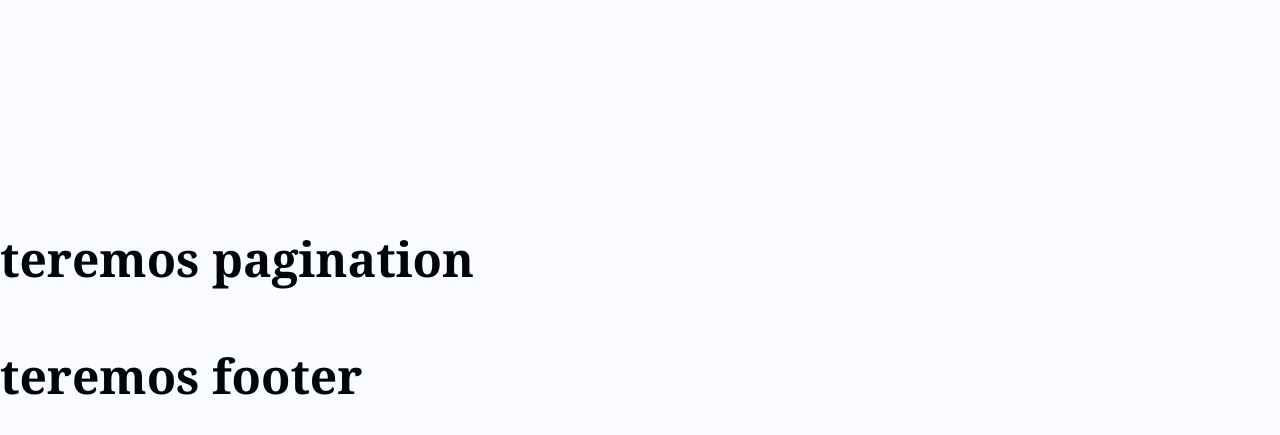
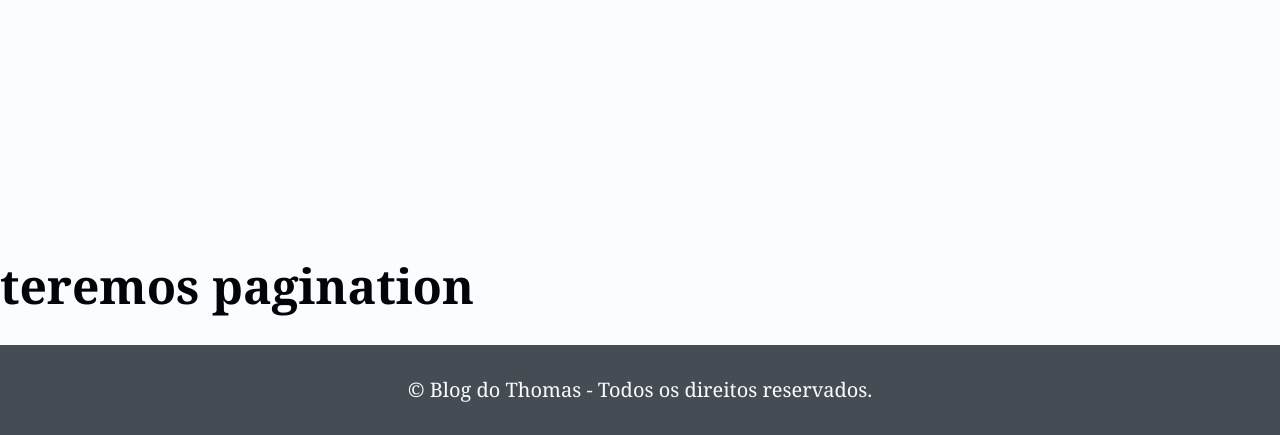
Before and after one commit to ThomasNicholas21/ProjetoBlog, a Django app: page /post/ in a window 1280 px wide. Shown: the part 365-800 px from the top of the page. Run offline with Django 4.2, Linux system fonts and the light colour scheme; data that the repository does not hold is empty.

Commit message:
feat: criando footer para o blog

```diff
--- a/app/blog/templates/blog/partials/_footer.html
+++ b/app/blog/templates/blog/partials/_footer.html
@@ -1 +1,9 @@
-<h1>teremos footer</h1>
+<footer class="footer section-wrapper">
+    <div class="section-content-wide">
+        <div class="section-gap">
+            <div class="center">
+                <a href="#"> © Blog do Thomas - Todos os direitos reservados. </a>
+            </div>
+        </div>
+    </div>
+</footer>
```
